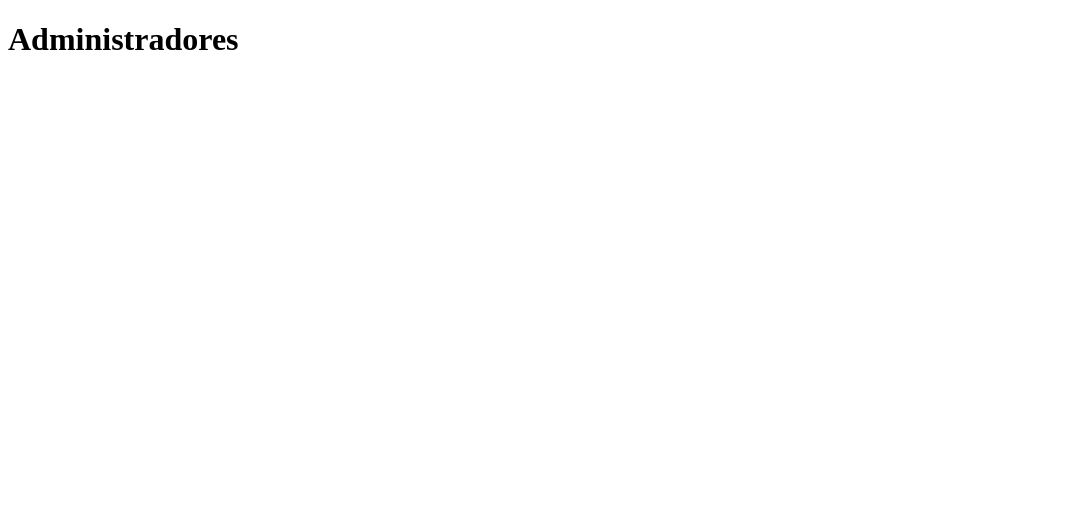
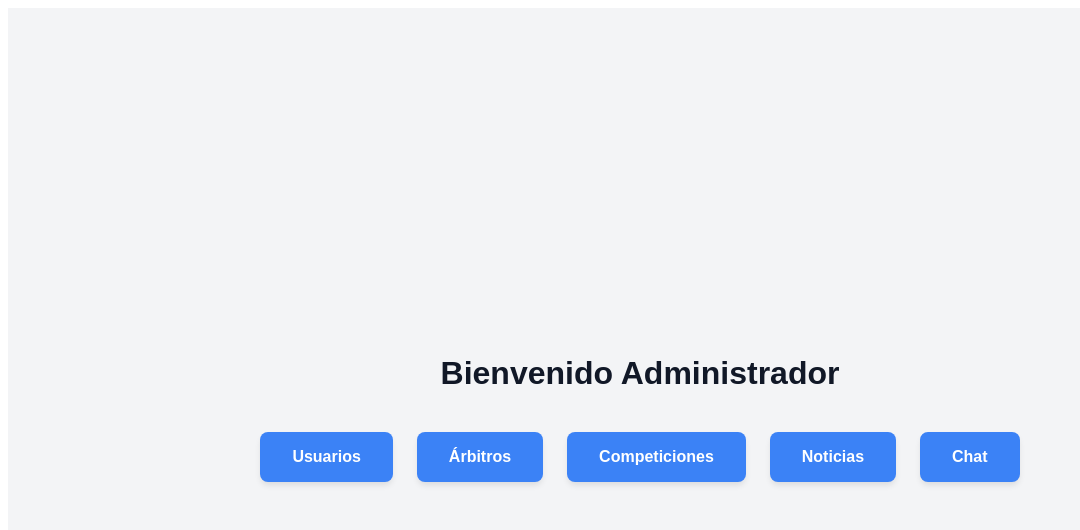
Before and after one commit to rauulgijon/UT3-Angular, an Angular app in the folder proyectoBloque2/: page /admin in a window 1280 px wide. Shown: the top 530 px of the page, without its empty margins (0-1080 px from the left). Built offline with nearby package versions, Linux system fonts and the light colour scheme.

Commit message:
creo los componentes nuevos (html,scss y ts)

```diff
--- a/proyectoBloque2/src/app/components/admin/admin.html
+++ b/proyectoBloque2/src/app/components/admin/admin.html
@@ -1,3 +1,11 @@
 <div class="admin-container">
-    <h1>Administradores</h1>
+    <h1>Bienvenido Administrador</h1>
+
+    <div class="admin-buttons">
+        <button onclick="window.location.href='/admin/usuariosAdmin'" class="admin-button">Usuarios</button>
+        <button onclick="window.location.href='/admin/arbitrosAdmin'" class="admin-button">Árbitros</button>
+        <button onclick="window.location.href='/admin/competiciones'" class="admin-button">Competiciones</button>
+        <button onclick="window.location.href='/admin/noticias'" class="admin-button">Noticias</button>
+        <button onclick="window.location.href='/admin/chat'" class="admin-button">Chat</button>
+    </div>
 </div>
--- a/proyectoBloque2/src/app/components/admin/admin.scss
+++ b/proyectoBloque2/src/app/components/admin/admin.scss
@@ -0,0 +1,67 @@
+// Variables de color
+$primary: #3b82f6; // Azul moderno
+$primary-hover: #2563eb;
+$bg-color: #f3f4f6;
+$text-color: #111827;
+
+// Contenedor principal
+.admin-container {
+  // Flexbox para centrar H y V
+  display: flex;
+  flex-direction: column;
+  justify-content: center; // Centrado vertical
+  align-items: center;     // Centrado horizontal
+
+  // Ocupar toda la pantalla
+  min-height: 100vh;
+  width: 100%;
+  background-color: $bg-color;
+  font-family: sans-serif; // O tu fuente preferida
+
+  h1 {
+    margin-bottom: 2.5rem; // Separación del título
+    color: $text-color;
+    font-size: 2rem;
+    font-weight: bold;
+    text-align: center;
+  }
+}
+
+// Contenedor de los botones
+.admin-buttons {
+  display: flex;
+  flex-direction: row; // En fila (horizontal)
+  flex-wrap: wrap;     // Si no caben, bajan de línea
+  gap: 1.5rem;         // Espacio entre botones
+  justify-content: center;
+}
+
+// Estilo del botón individual
+.admin-button {
+  // Estética
+  background-color: $primary;
+  color: white;
+  padding: 1rem 2rem; // Tamaño del botón
+  border-radius: 8px; // Bordes redondeados
+  font-size: 1rem;
+  font-weight: 600;
+
+  // Importante para resetear el estilo por defecto de <button>
+  border: none;
+  outline: none;
+  cursor: pointer; // Manita al pasar el ratón
+
+  // Transiciones suaves
+  transition: transform 0.2s ease, background-color 0.2s ease;
+  box-shadow: 0 4px 6px -1px rgba(0, 0, 0, 0.1);
+
+  &:hover {
+    background-color: $primary-hover;
+    transform: translateY(-2px); // Efecto de elevación
+    box-shadow: 0 10px 15px -3px rgba(0, 0, 0, 0.1);
+  }
+
+  &:active {
+    transform: translateY(0); // Efecto de presionar
+  }
+}
```
Also changed, not shown: proyectoBloque2/documentacion/Funcionalidades.txt (added), proyectoBloque2/documentacion/PasosA seguir.txt, proyectoBloque2/src/app/components/admin/arbitrosAdmin/arbitosAdmin.ts (added), proyectoBloque2/src/app/components/admin/arbitrosAdmin/arbitrosAdmin.html (added), proyectoBloque2/src/app/components/admin/arbitrosAdmin/arbitrosAdmin.scss (added), proyectoBloque2/src/app/components/admin/usuariosAdmin/usuariosAdmin.html (added), proyectoBloque2/src/app/components/admin/usuariosAdmin/usuariosAdmin.scss (added), proyectoBloque2/src/app/components/admin/usuariosAdmin/usuariosAdmin.ts (added), proyectoBloque2/src/app/core/models/Admin.js (added), proyectoBloque2/src/app/core/models/Arbitro.js (added).
